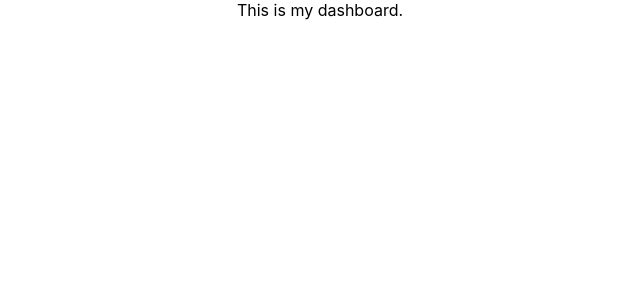
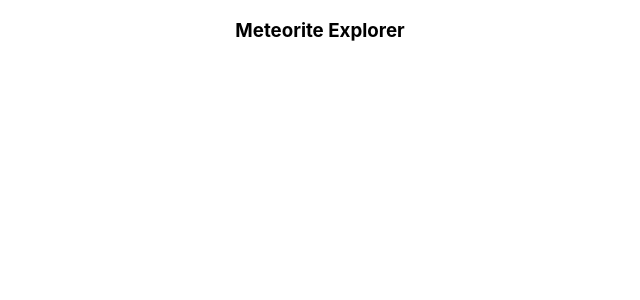
Before and after one commit to rmcguire6/meteorite, a React (Create React App) app: page / in a window 1280 px wide. Shown: the top 300 px of the page, without its empty margins (320-960 px from the left). Built offline with nearby package versions, Linux system fonts and the light colour scheme.

Commit message:
Add Header

```diff
--- a/src/components/Dashboard.js
+++ b/src/components/Dashboard.js
@@ -1,9 +1,10 @@
 import React from 'react'
+import Header from './Header'
 
 
 const Dashboard =() => (
     <div>
-        This is my dashboard.
+        <Header />
     </div>
 )
 export default Dashboard;
--- /dev/null
+++ b/src/components/Header.js
@@ -0,0 +1,8 @@
+import React from 'react'
+
+const Header =() => (
+    <div className="App-header">
+        <h3>Meteorite Explorer</h3>
+    </div>
+)
+export default Header;
```
